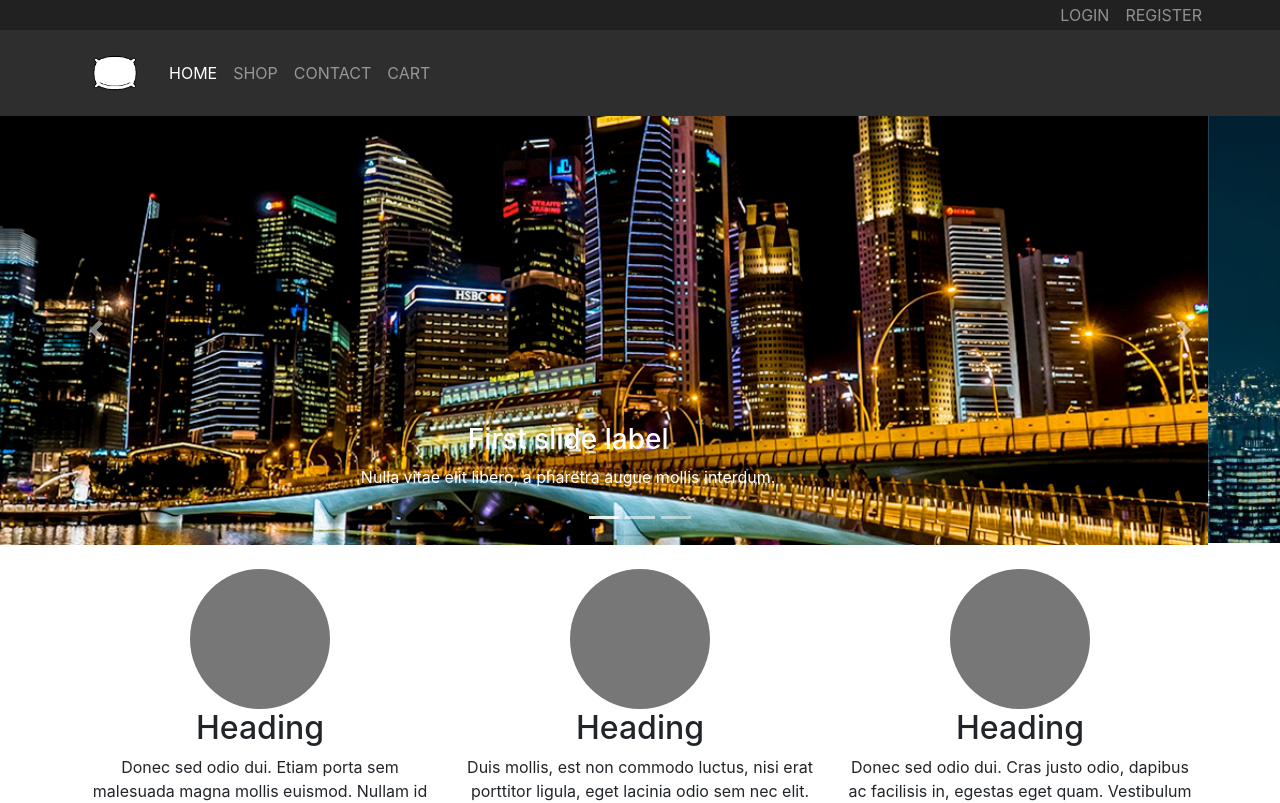
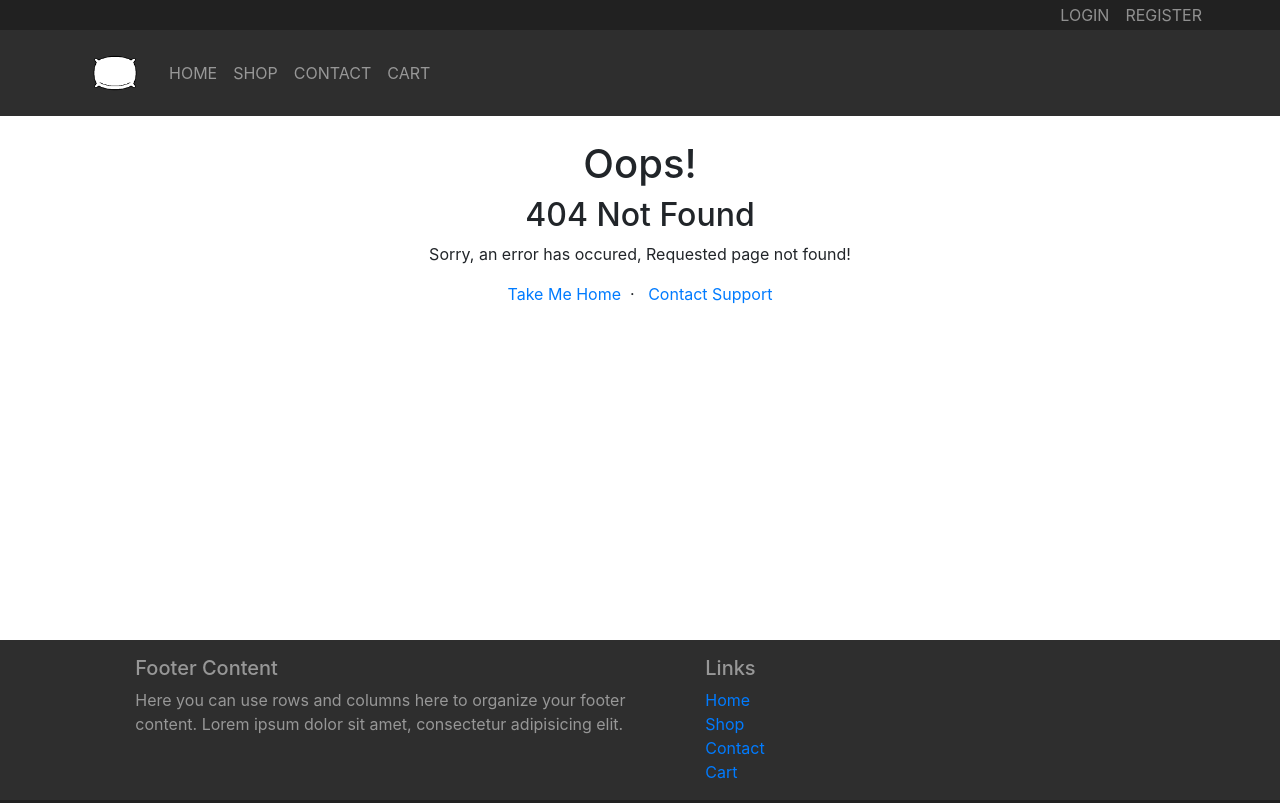
Before and after one commit to PhilipPhil/e-commerce, a React (Create React App) app in the folder app/: page /error404 in a window 1280 px wide. Before the commit this address led to /. Shown: the top 803 px of the page. Built offline with nearby package versions, Linux system fonts and the light colour scheme; the HTML template or start-up script is replaced by a standard one.

Commit message:
Footer will stay on bottom and error404 page added.

```diff
--- a/app/src/App.css
+++ b/app/src/App.css
@@ -18,14 +18,21 @@
 
 .top-footer {
     background-color: #2E2E2E!important;
-
+    min-height: 18vh;
 }
 
 .bottom-footer {
+    height: 30px;
+    min-height: 2vh;
     background-color: #212121!important;
-    height: 30px;
 }
 
 .bottom-footer .container p {
     margin: 0;
 }
+
+.main-container {
+    margin: 0;
+    width: 100%;
+    min-height: 80vh;
+}
--- /dev/null
+++ b/app/src/components/Error404.js
@@ -0,0 +1,26 @@
+import React from 'react';
+import { Link } from 'react-router-dom';
+
+
+function Error404(props) {
+  return (
+    <React.Fragment>
+      <div className="container">
+        <div className="row py-4">
+          <div className="col text-center">
+            <h1>Oops!</h1>
+            <h2>404 Not Found</h2>
+            <p>Sorry, an error has occured, Requested page not found!</p>
+            <div>
+              <Link to='/'><i class="fa fa-home" aria-hidden="true" /> Take Me Home</Link>
+                &nbsp; &middot; &nbsp;
+              <Link to='/contact'><i class="fa fa-envelope" /> Contact Support</Link>
+            </div>
+          </div>
+        </div>
+      </div>
+    </React.Fragment>
+  );
+}
+
+export default Error404;
--- a/app/src/components/Main.js
+++ b/app/src/components/Main.js
@@ -7,6 +7,7 @@ import Home from './Home';
 import Item from './Item';
 import Contact from './Contact';
 import Cart from './Cart';
+import Error404 from './Error404';
 
 import { ITEMS } from '../shared/items';
 
@@ -43,6 +44,7 @@ class Main extends Component {
 
         return (
             <div>
+                <div className="main-container">
                 <Header />
                 <Switch>
                     <Route exact path="/" component={Home}></Route>
@@ -50,8 +52,10 @@ class Main extends Component {
                     <Route path='/shop/:itemid' component={ItemWithId} />
                     <Route path='/Contact' component={ContactPage} />
                     <Route path='/Cart' component={Cart} />
-                    <Redirect to="/" />
+                    <Route path='/error404' component={Error404} />
+                    <Redirect to="/error404" />
                 </Switch>
+                </div>
                 <Footer />
             </div>
         );
--- a/app/src/components/include/Footer.js
+++ b/app/src/components/include/Footer.js
@@ -1,7 +1,7 @@
 import React from 'react';
 import { Link } from 'react-router-dom';
 
-function Footer(props) {
+const FooterComponent = (props) => {
     return (
         <div className="footer">
 
@@ -51,6 +51,14 @@ function Footer(props) {
             </div>
         </div>
     )
+  }
+
+function Footer(props) {
+    return (
+
+        <FooterComponent />
+
+    )
 }
 
 export default Footer;
```
Also changed, not shown: 1 other file (tests, documents, lock files or other folders).
